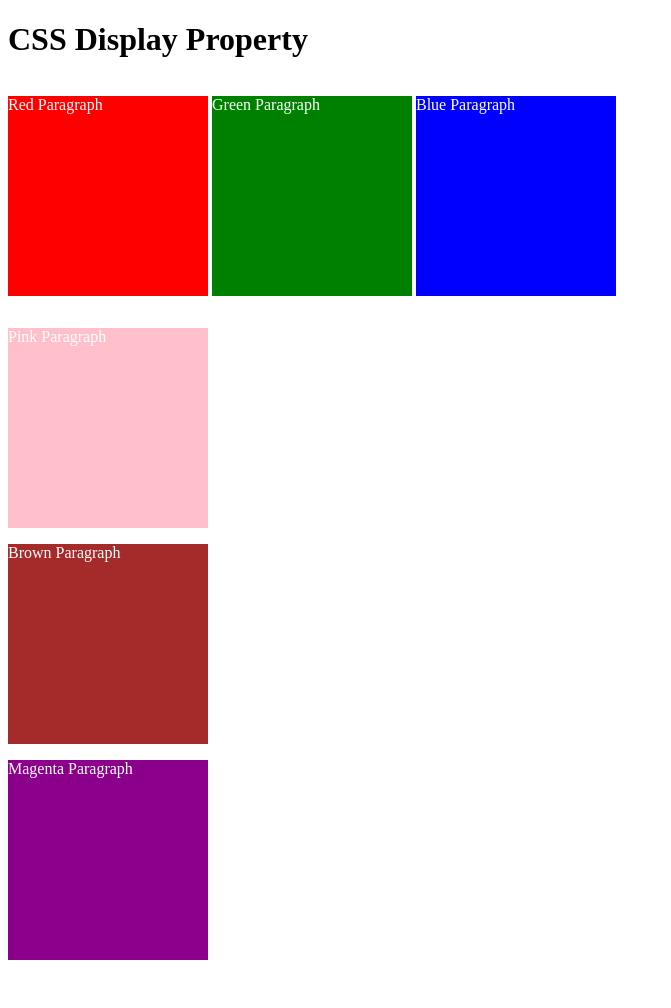
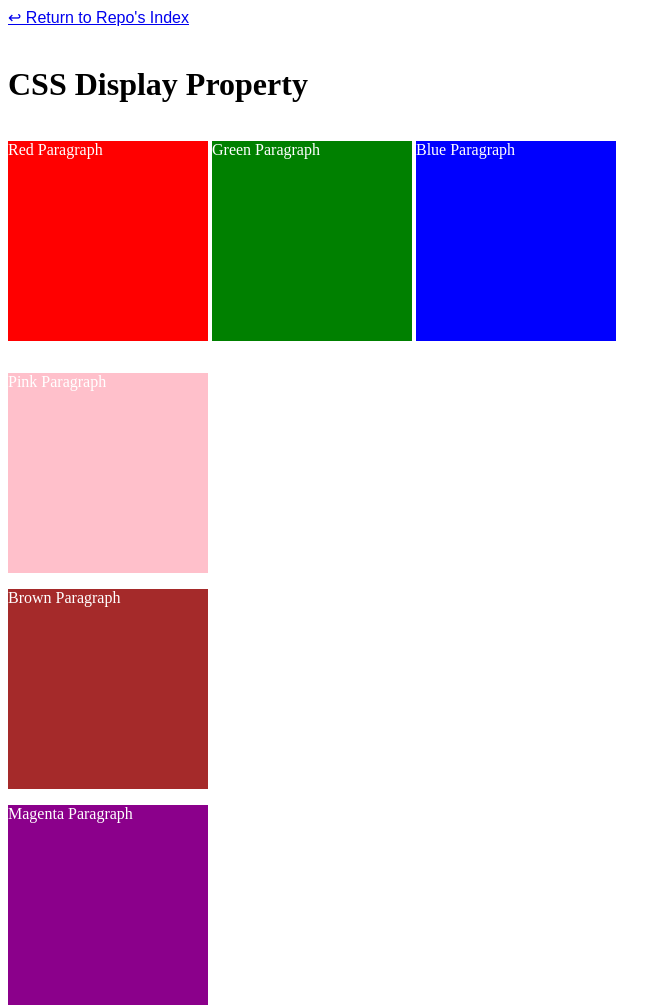
Before and after one commit to zafergursoy82/8_0_css_display_property, a plain HTML site: page index.html in a window 1280 px wide. Shown: the whole page, without its empty margins (0-671 px from the left). Before the commit the page ends 976 px from the top, so only its background shows below. Drawn offline with Linux system fonts and the light colour scheme.

Commit message:
Update index.html

```diff
--- a/index.html
+++ b/index.html
@@ -57,6 +57,9 @@
 
 
 <body>
+
+<span style="font-family:Arial;"><a href="https://zafergursoy82.github.io/0_index_of_repositories/"> &#8617; Return to Repo's Index  </a></span> <br/><br/>
+
   <h1>CSS Display Property</h1>
   <p class="red">Red Paragraph </p>
   <p class="green">Green Paragraph</p>
```
